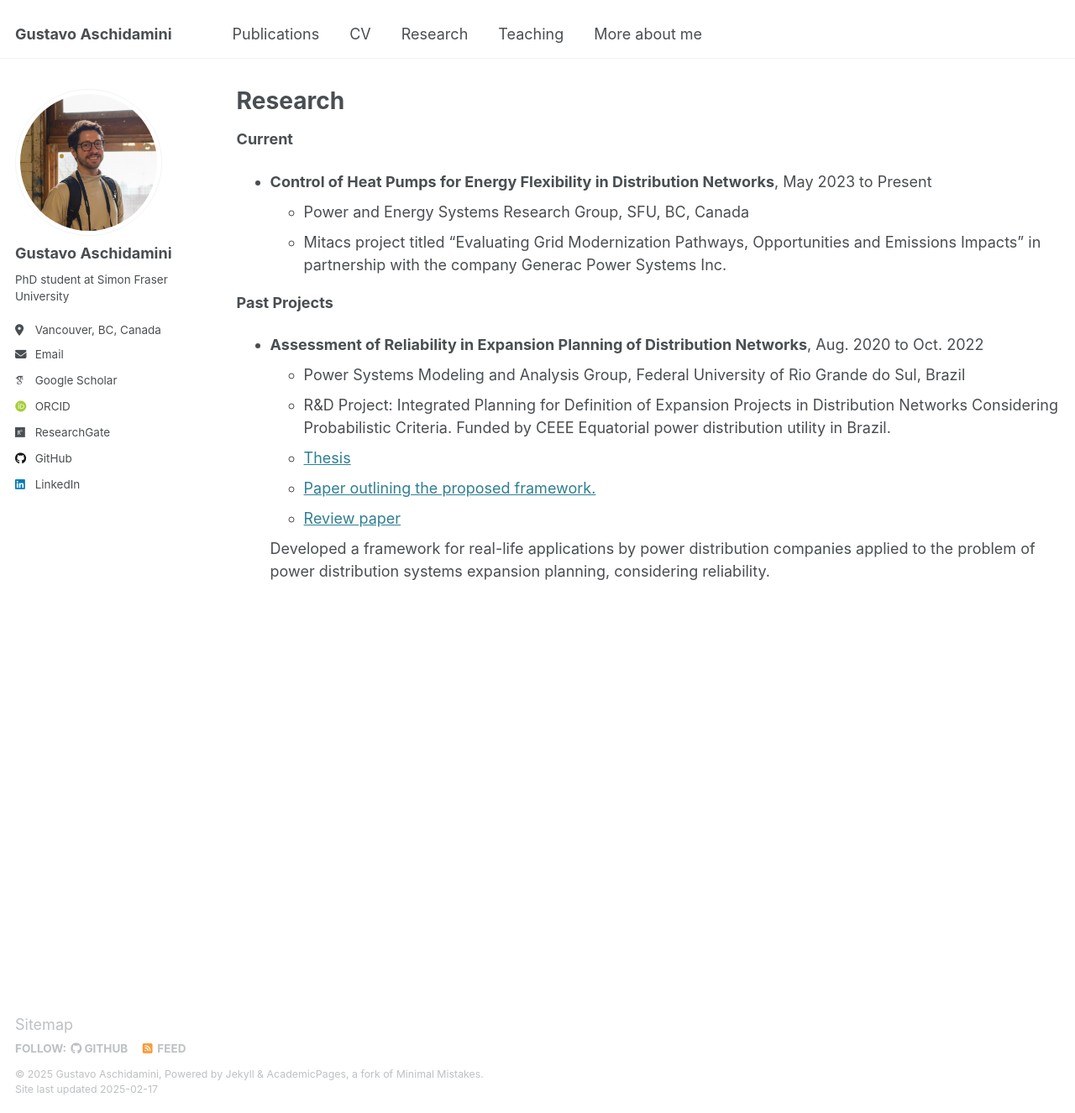
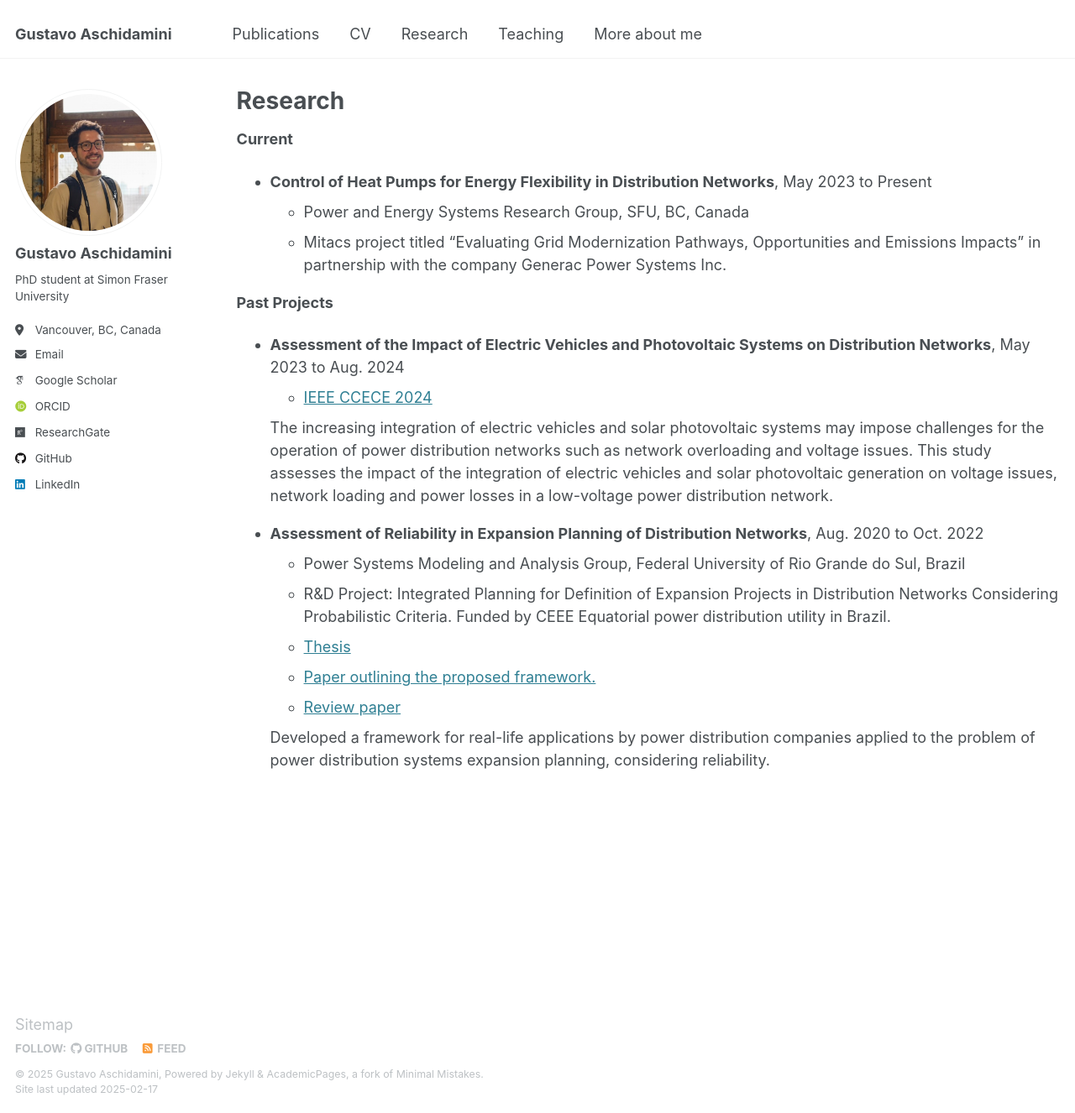
Before and after one commit to gaschidamini/gaschidamini.github.io, a Jekyll site: the page built from _pages/research.html, in a window 1280 px wide and 1326 px high. Shown: the whole window at 84% size. Built offline with Jekyll 4.4.1, drawn with Linux system fonts in a browser that asks for light colours; some web fonts are replaced.

Commit message:
Update research.html

```diff
--- a/_pages/research.html
+++ b/_pages/research.html
@@ -17,8 +17,13 @@ author_profile: true
 
 <p><strong> Past Projects </strong></p>
 
-
-
+<ul>
+  <li><strong>Assessment of the Impact of Electric Vehicles and Photovoltaic Systems on Distribution Networks</strong>, May 2023 to Aug. 2024</li>
+  <ul>
+     <li><a href="https://ieeexplore.ieee.org/document/10667099">IEEE CCECE 2024</a></li>
+  </ul>
+    The increasing integration of electric vehicles and solar photovoltaic systems may impose challenges for the operation of power distribution networks such as network overloading and voltage issues. This study assesses the impact of the integration of electric vehicles and solar photovoltaic generation on voltage issues, network loading and power losses in a low-voltage power distribution network.
+</ul>
 
 <ul>
   <li><strong>Assessment of Reliability in Expansion Planning of Distribution Networks</strong>, Aug. 2020 to Oct. 2022</li>
```
